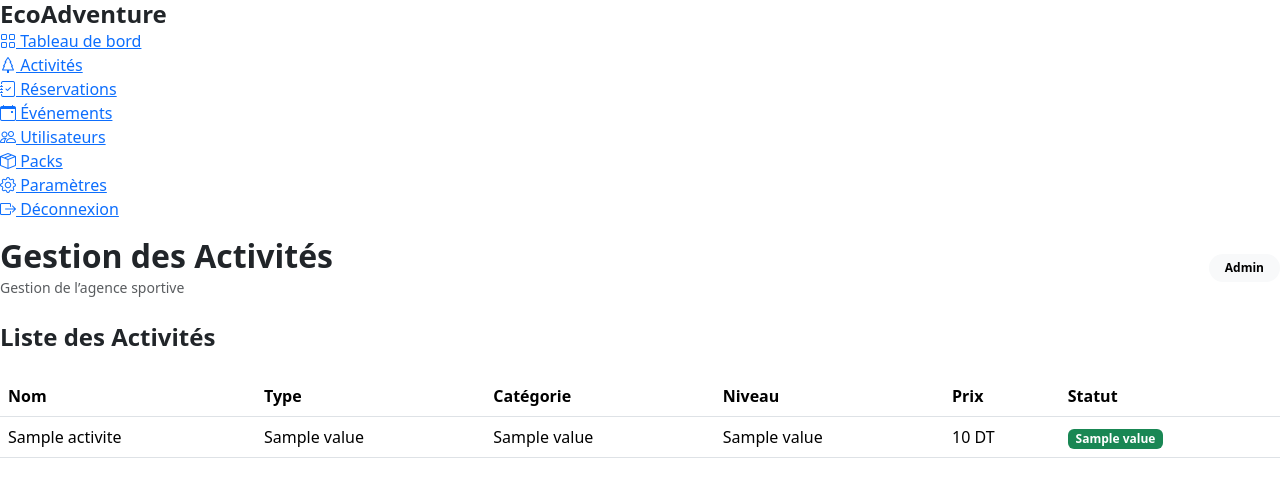
After one commit to CMhedi/Esprit-PIDEV-Web-3A3-EcoAdventure, a Symfony app: template templates/admin/activiteadmin.html.twig in a window 1280 px wide. The commit adds this page. Shown: the top 497 px of the page. Run offline with Twig, Linux system fonts and the light colour scheme; the template is opened without the code that fills it: most values are stand-ins (such as "Sample title", 1, 10 or a date in 2020); some libraries are stand-ins or nearby versions.

Commit message:
ajout deux interfaces de back avec le modif de leur paths  a partir de admin controller(menu)

```diff
--- /dev/null
+++ b/templates/admin/activiteadmin.html.twig
@@ -0,0 +1,41 @@
+{% extends 'admin/base_admin.html.twig' %}
+
+{% block title %}Gestion Activités{% endblock %}
+{% block page_title %}Gestion des Activités{% endblock %}
+
+{% block body %}
+<div class="admin-card">
+    <h4 class="fw-bold mb-4">Liste des Activités</h4>
+
+    <div class="table-responsive">
+        <table class="table align-middle">
+            <thead>
+                <tr>
+                    <th>Nom</th>
+                    <th>Type</th>
+                    <th>Catégorie</th>
+                    <th>Niveau</th>
+                    <th>Prix</th>
+                    <th>Statut</th>
+                </tr>
+            </thead>
+            <tbody>
+                {% for activite in activites %}
+                    <tr>
+                        <td>{{ activite.nom }}</td>
+                        <td>{{ activite.typeActivite.value }}</td>
+                        <td>{{ activite.categorieAct.value }}</td>
+                        <td>{{ activite.niveauAct.value }}</td>
+                        <td>{{ activite.prix }} DT</td>
+                        <td>
+                            <span class="badge bg-success">
+                                {{ activite.statut.value }}
+                            </span>
+                        </td>
+                    </tr>
+                {% endfor %}
+            </tbody>
+        </table>
+    </div>
+</div>
+{% endblock %}
--- a/templates/admin/base_admin.html.twig
+++ b/templates/admin/base_admin.html.twig
@@ -19,10 +19,11 @@
 
         <ul class="sidebar-menu list-unstyled">
             <li><a href="{{ path('app_admin_dashboard') }}" class="active"><i class="bi bi-grid"></i> Tableau de bord</a></li>
+            <li><a href="{{ path('app_admin_activites') }}"><i class="bi bi-tree"></i> Activités</a></li>
+            <li><a href="{{ path('app_admin_reservations') }}"><i class="bi bi-journal-check"></i> Réservations</a></li>
             <li><a href="#"><i class="bi bi-calendar-event"></i> Événements</a></li>
             <li><a href="#"><i class="bi bi-people"></i> Utilisateurs</a></li>
             <li><a href="#"><i class="bi bi-box-seam"></i> Packs</a></li>
-            <li><a href="#"><i class="bi bi-journal-check"></i> Inscriptions</a></li>
             <li><a href="#"><i class="bi bi-gear"></i> Paramètres</a></li>
             <li><a href="#"><i class="bi bi-box-arrow-right"></i> Déconnexion</a></li>
         </ul>
```
Also changed, not shown: src/Controller/AdminController.php (+23 -0 lines), templates/admin/reservationadmin.html.twig (added, +39 -0 lines).
